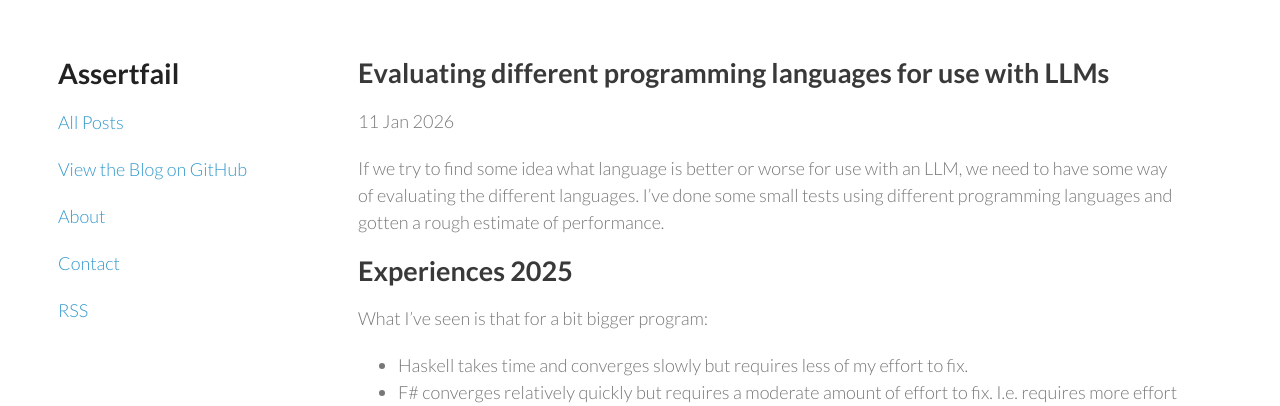
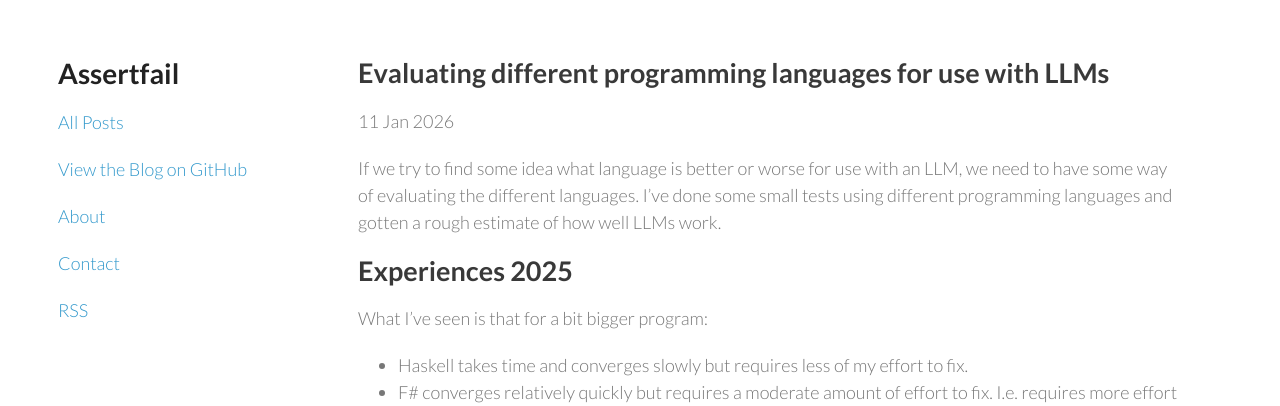
Before and after one commit to wallymathieu/assertfail, a Jekyll site: the page built from _posts/2026-01-11-Evaluating-different-programming-languages-for-use-with-LLMs.md, in a window 1280 px wide and 900 px high. Shown: the top 406 px of the window. Built offline with Jekyll 4.4.1, drawn with Linux system fonts in a browser that asks for light colours; nearby versions of some CDN libraries.

Commit message:
avoid the word performance since it could be misinterpreted

```diff
--- a/_posts/2026-01-11-Evaluating-different-programming-languages-for-use-with-LLMs.md
+++ b/_posts/2026-01-11-Evaluating-different-programming-languages-for-use-with-LLMs.md
@@ -5,7 +5,7 @@ date: 2026-01-11T18:52:08+00:00
 tags: LLM
 ---
 
-If we try to find some idea what language is better or worse for use with an LLM, we need to have some way of evaluating the different languages. I've done some small tests using different programming languages and gotten a rough estimate of performance.
+If we try to find some idea what language is better or worse for use with an LLM, we need to have some way of evaluating the different languages. I've done some small tests using different programming languages and gotten a rough estimate of how well LLMs work.
 
 ## Experiences 2025
 
```
